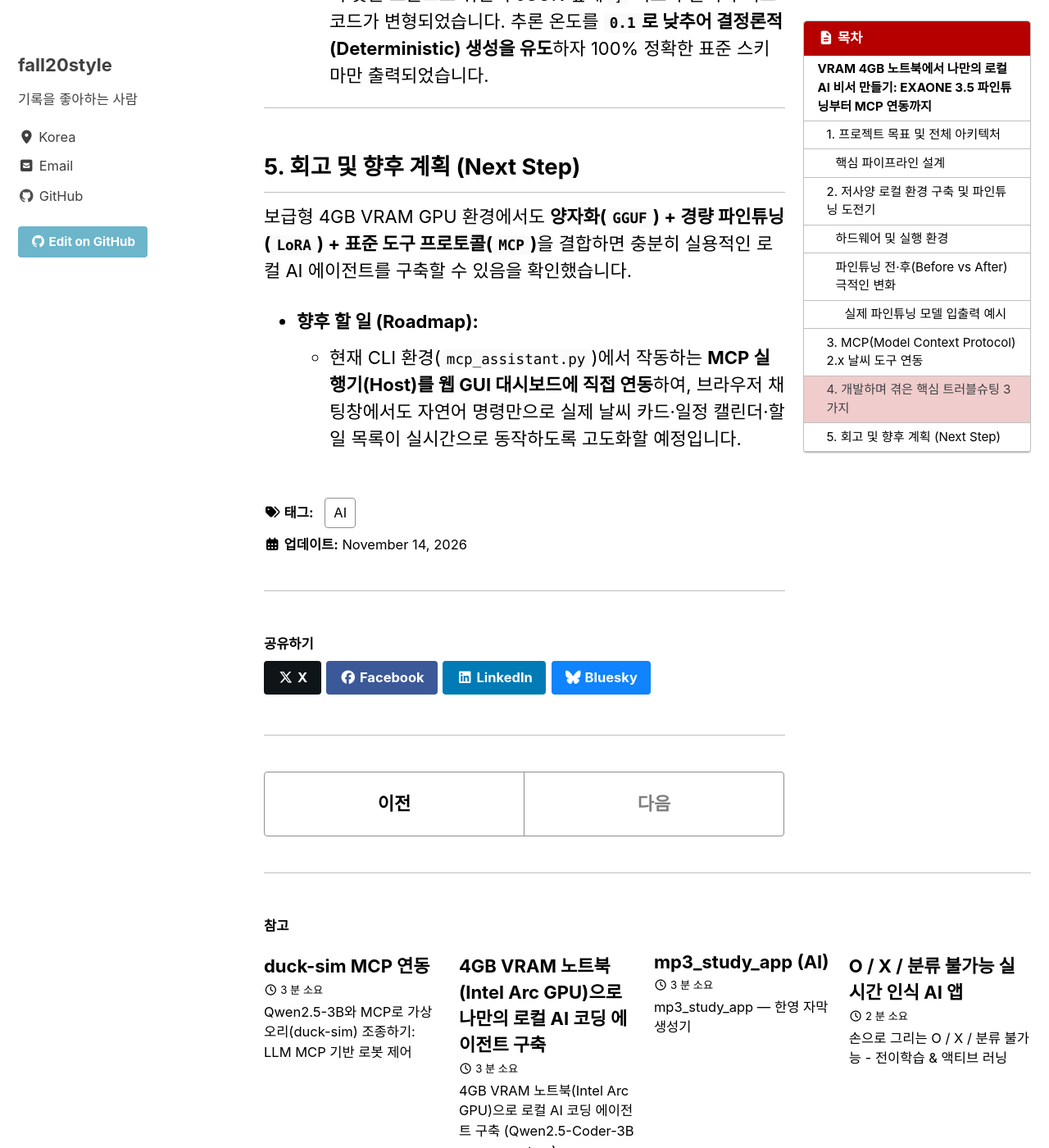
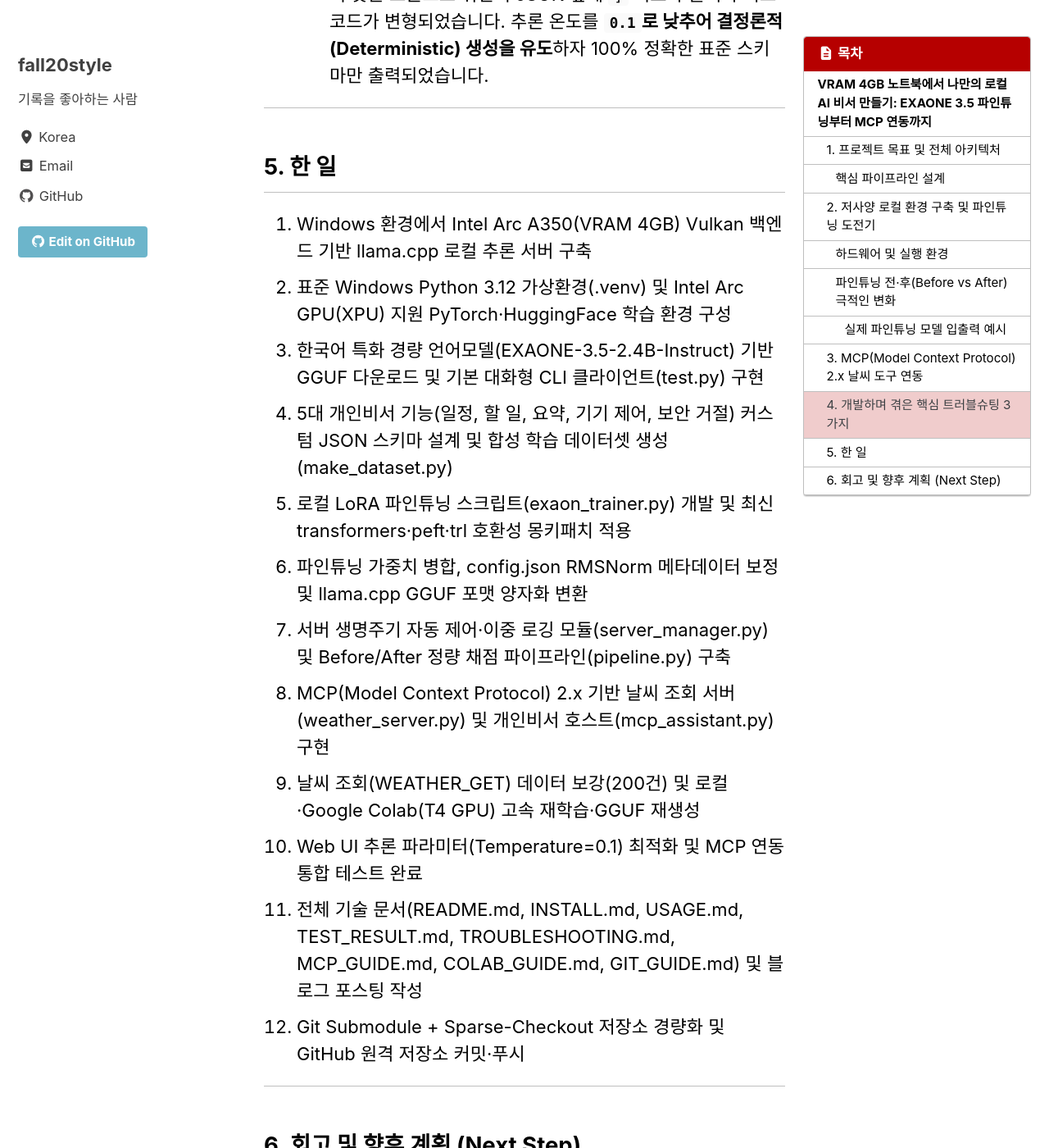
Before and after one commit to fall20style/fall20style.github.io, a Jekyll site: the page built from _posts/2026-11-14-my-muse-local.md, in a window 1280 px wide and 1400 px high, scrolled down 4298 px. Shown: the whole window at 82% size. Built offline with Jekyll 4.4.1, drawn with Linux system fonts in a browser that asks for light colours; cached includes are drawn as plain includes; some of the changed text lies outside the part shown.

Commit message:
Update 2026-11-14-my-muse-local.md

```diff
--- a/_posts/2026-11-14-my-muse-local.md
+++ b/_posts/2026-11-14-my-muse-local.md
@@ -97,7 +97,24 @@ flowchart LR
 
 ---
 
-## 5. 회고 및 향후 계획 (Next Step)
+## 5. 한 일
+
+1. Windows 환경에서 Intel Arc A350(VRAM 4GB) Vulkan 백엔드 기반 llama.cpp 로컬 추론 서버 구축
+2. 표준 Windows Python 3.12 가상환경(.venv) 및 Intel Arc GPU(XPU) 지원 PyTorch·HuggingFace 학습 환경 구성
+3. 한국어 특화 경량 언어모델(EXAONE-3.5-2.4B-Instruct) 기반 GGUF 다운로드 및 기본 대화형 CLI 클라이언트(test.py) 구현
+4. 5대 개인비서 기능(일정, 할 일, 요약, 기기 제어, 보안 거절) 커스텀 JSON 스키마 설계 및 합성 학습 데이터셋 생성(make_dataset.py)
+5. 로컬 LoRA 파인튜닝 스크립트(exaon_trainer.py) 개발 및 최신 transformers·peft·trl 호환성 몽키패치 적용
+6. 파인튜닝 가중치 병합, config.json RMSNorm 메타데이터 보정 및 llama.cpp GGUF 포맷 양자화 변환
+7. 서버 생명주기 자동 제어·이중 로깅 모듈(server_manager.py) 및 Before/After 정량 채점 파이프라인(pipeline.py) 구축
+8. MCP(Model Context Protocol) 2.x 기반 날씨 조회 서버(weather_server.py) 및 개인비서 호스트(mcp_assistant.py) 구현
+9. 날씨 조회(WEATHER_GET) 데이터 보강(200건) 및 로컬·Google Colab(T4 GPU) 고속 재학습·GGUF 재생성
+10. Web UI 추론 파라미터(Temperature=0.1) 최적화 및 MCP 연동 통합 테스트 완료
+11. 전체 기술 문서(README.md, INSTALL.md, USAGE.md, TEST_RESULT.md, TROUBLESHOOTING.md, MCP_GUIDE.md, COLAB_GUIDE.md, GIT_GUIDE.md) 및 블로그 포스팅 작성
+12. Git Submodule + Sparse-Checkout 저장소 경량화 및 GitHub 원격 저장소 커밋·푸시
+
+---
+
+## 6. 회고 및 향후 계획 (Next Step)
 
 보급형 4GB VRAM GPU 환경에서도 **양자화(`GGUF`) + 경량 파인튜닝(`LoRA`) + 표준 도구 프로토콜(`MCP`)**을 결합하면 충분히 실용적인 로컬 AI 에이전트를 구축할 수 있음을 확인했습니다.
 
```
